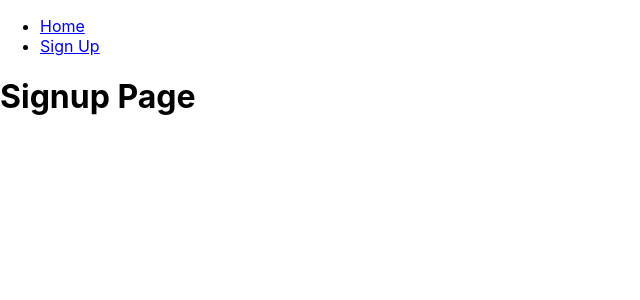
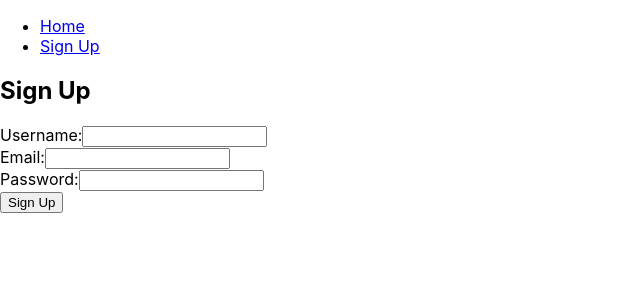
Before and after one commit to ucan-app/ucan-frontend, a React (Create React App) app: page /signup in a window 1280 px wide. Shown: the top 300 px of the page, without its empty margins (0-640 px from the left). Built offline with nearby package versions, Linux system fonts and the light colour scheme.

Commit message:
Implemented basic singup

```diff
--- a/src/api/auth.ts
+++ b/src/api/auth.ts
@@ -16,3 +16,7 @@ export const getCurrentUser = async (): Promise<User | null> => {
 export const logout = async (): Promise<void> => {
   await axios.post(`${API_BASE_URL}/logout`, {}, { withCredentials: true });
 };
+
+export const register = async (username: string, email: string, password: string): Promise<void> => {
+  await axios.post(`${API_BASE_URL}/register`, { username, email, password });
+};
--- a/src/components/Signup.tsx
+++ b/src/components/Signup.tsx
@@ -1,10 +1,55 @@
-import React from 'react';
+import React, { useState } from "react";
+import { register } from "../api/auth";
 
-// Define the component with explicit return type
-const Signup: React.FC<{}> = () => {
+const Signup: React.FC = () => {
+  const [username, setUsername] = useState("");
+  const [email, setEmail] = useState("");
+  const [password, setPassword] = useState("");
+
+  const handleSubmit = async (e: React.FormEvent) => {
+    e.preventDefault();
+    try {
+      await register(username, email, password);
+      alert("Signup successful! You can now log in.");
+    } catch (error) {
+      console.error("Signup failed:", error);
+      alert("Signup failed. Please try again.");
+    }
+  };
+
   return (
     <div>
-      <h1>Signup Page</h1>
+      <h2>Sign Up</h2>
+      <form onSubmit={handleSubmit}>
+        <div>
+          <label>Username:</label>
+          <input
+            type="text"
+            value={username}
+            onChange={(e) => setUsername(e.target.value)}
+            required
+          />
+        </div>
+        <div>
+          <label>Email:</label>
+          <input
+            type="email"
+            value={email}
+            onChange={(e) => setEmail(e.target.value)}
+            required
+          />
+        </div>
+        <div>
+          <label>Password:</label>
+          <input
+            type="password"
+            value={password}
+            onChange={(e) => setPassword(e.target.value)}
+            required
+          />
+        </div>
+        <button type="submit">Sign Up</button>
+      </form>
     </div>
   );
 };
```
